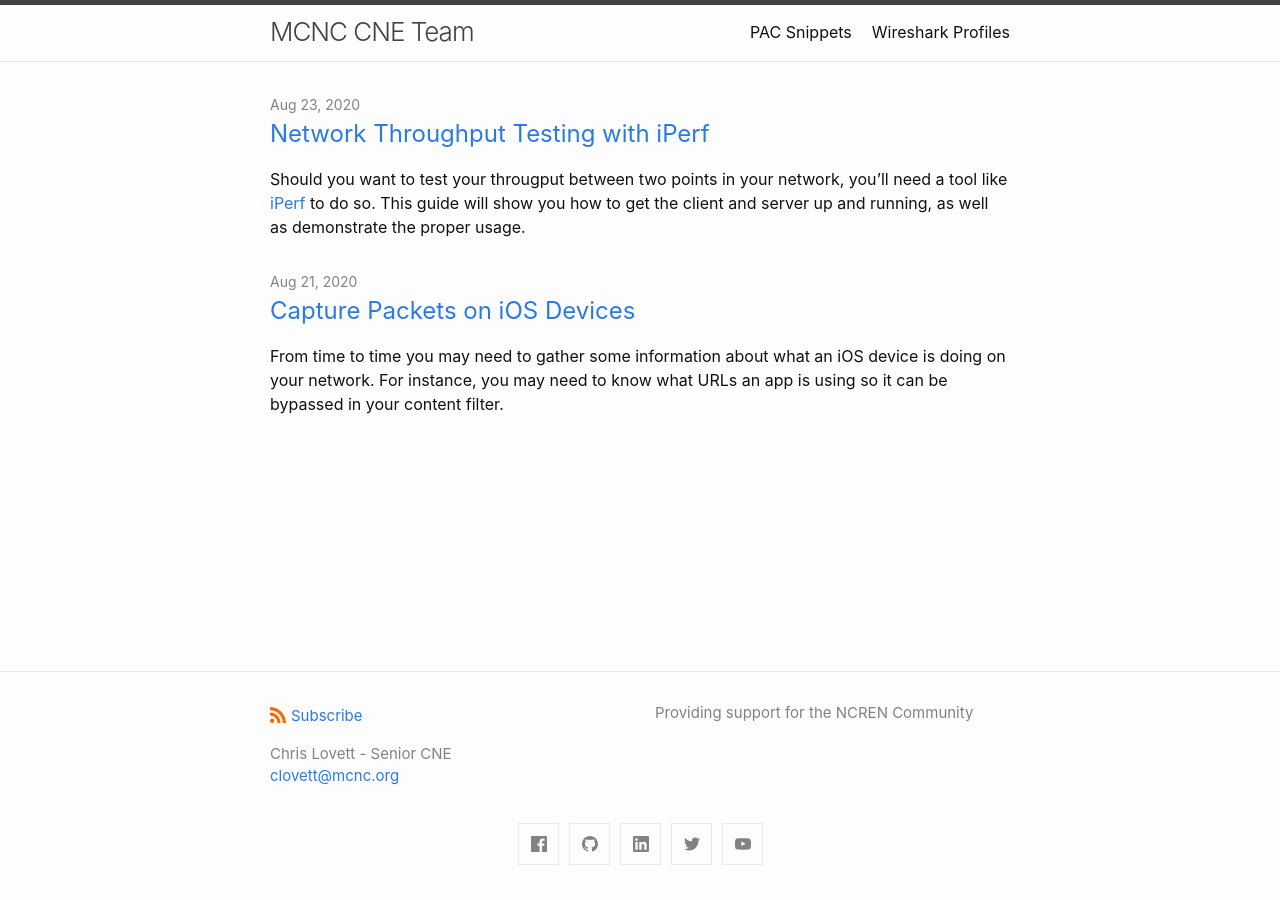
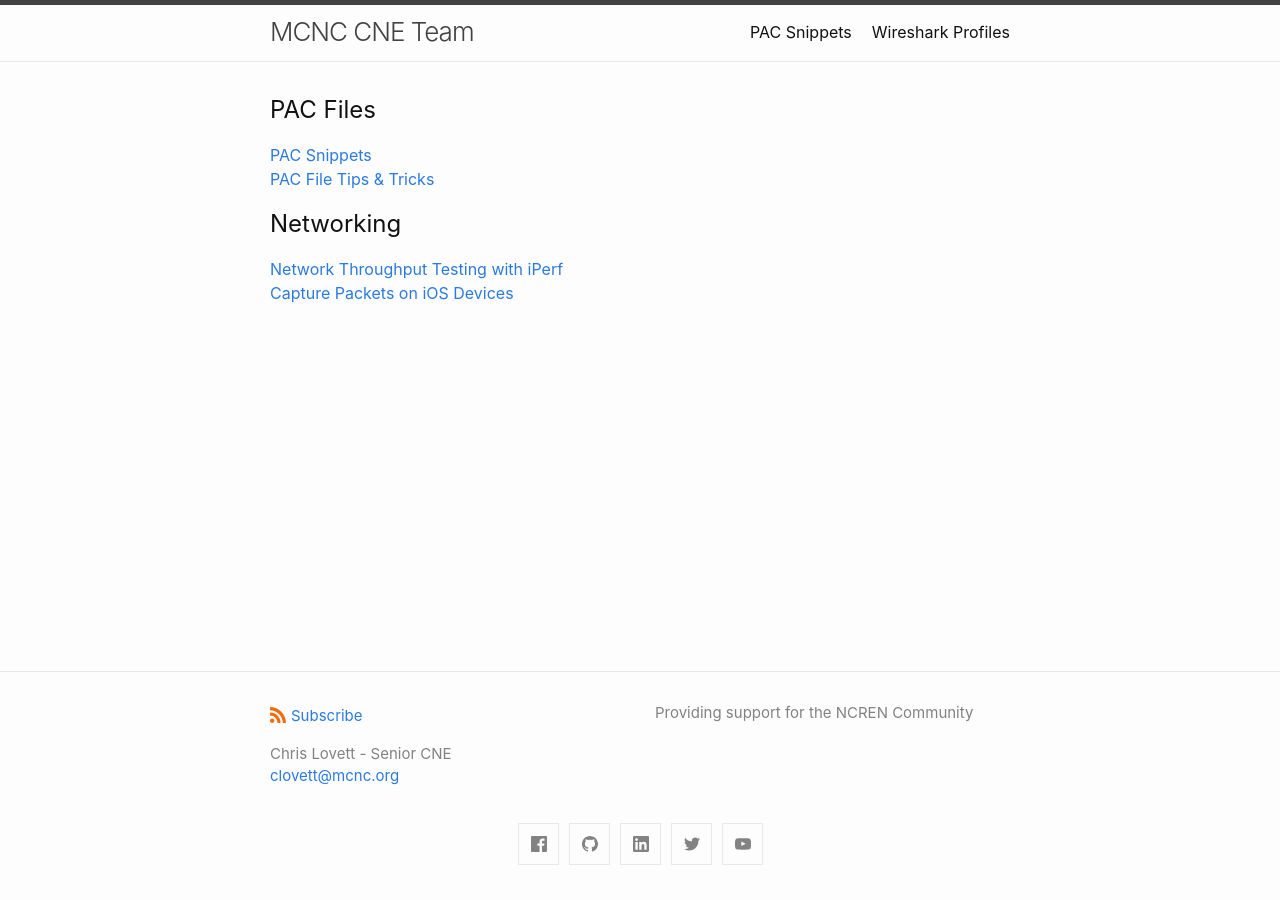
Before and after one commit to mcnc-clovett/mcnc-clovett.github.io, a Jekyll site: the page built from index.md, in a window 1280 px wide. Built offline with Jekyll 4.4.1, drawn with Linux system fonts in a browser that asks for light colours; our own code applies the rules of GitHub Pages for plain Markdown files; some of the changed lines change nothing that is shown.

Commit message:
Homepage redesign and pac tips

````diff
--- a/index.md
+++ b/index.md
@@ -5,5 +5,15 @@
 # To change the home page layout, edit the _layouts/home.html file.
 # See: https://jekyllrb.com/docs/themes/#overriding-theme-defaults
 #
-layout: home
+layout: default
 ---
+
+## PAC Files
+
+[PAC Snippets](/pacsnips/pac-file-code.html)<br>
+[PAC File Tips & Tricks](/pacfiles/pac-file-tips-n-tricks.html)<br>
+
+## Networking
+
+[Network Throughput Testing with iPerf](/networking/throughput-testing.html)<br>
+[Capture Packets on iOS Devices](/networking/ios-packet-capture.md)
--- /dev/null
+++ b/networking/ios-packet-capture.md
@@ -0,0 +1,40 @@
+---
+layout: page
+title:  "Capture Packets on iOS Devices"
+---
+From time to time you may need to gather some information about what an iOS device is doing on
+your network. For instance, you may need to know what URLs an app is using so it can be bypassed
+in your content filter.
+
+---
+
+#### **Before you begin, you need:**
+- MacBook with [Wireshark](https://www.wireshark.org/#download){:target="_blank"} & [Xcode](https://apps.apple.com/us/app/xcode/id497799835){:target="_blank"} installed
+- iOS device with cable to attach to the MacBook
+
+You'll need the UDID of you iOS device, so plug it into you MacBook and open finder. You should
+see the device in the left-hand pane. Click on it, then click on the device's description at the top.
+
+![iPadInfo](/assets/ipadinfo.png)
+
+This will display the serial number and UDID. Right click the UDID and click `Copy UDID`.
+
+![iPadInfo](/assets/ipadudid.png)
+
+Now that you have the UDID, open the Terminal app and use this command to create the interface we'll use to capture packets.
+
+```
+rvictl -s PASTE-YOUR-UDID-HERE
+```
+
+If successful, you should see your new interface on screen. In most instances, it will be `rvi0` as seen below.
+
+```
+Starting device 00000000-0000000000000000 [SUCCEEDED] with interface rvi0
+```
+
+Now open Wireshark, and you should see this new interface listed as a capture option.
+
+![iPadInfo](/assets/ipadcaptureint.png)
+
+You can now proceed as you normally would with the capture filter of your choosing.
--- /dev/null
+++ b/networking/throughput-testing.md
@@ -0,0 +1,184 @@
+---
+layout: page
+title:  "Network Throughput Testing with iPerf"
+---
+Should you want to test your througput between two points in your network, you'll need a tool like
+[iPerf](https://github.com/esnet/iperf){:target="_blank"} to do so. This guide will show you how to
+get the client and server up and running, as well as demonstrate the proper usage.
+
+When running a throughput test, you'll want to be as close as possible to the path you're testing as you can
+be. For instance, if you're testing the WAN link between your CO and a remote school, you"ll want to be just
+behind the core switch/router at each location. Avoid "obstacles" such as VoIP phones or other devices that
+could impact actual results. You'll also want to avoid running iPerf on a virtual machine, as the virtual
+networking stack will likely affect your results.
+
+---
+## iPerf3 Installation {#install}
+
+### Windows 10 / Server
+
+Visit [this page](http://files.budman.pw){:target="_blank"} and download the latest version for Windows,
+which is 3.9 as of this writing. Once the zip file is downloaded, right click the file and click Extract All.
+Follow the Windows extraction wizard and note where you've extracted the files, such as `C:\Users\<yourname>\Downloads\`.
+
+### macOS
+
+If you're on macOS, the easiest method to get iPerf is to install Homebrew by following the instructions
+[here](https://brew.sh){:target="_blank"}. Once Homebrew is installed, you'll run the following from the Terminal app:
+
+```
+$ brew install iperf3
+```
+
+### Linux
+
+On Linux, you can install iPerf right from the package manager.
+
+#### Fedora / CentOS / Redhat
+```
+$ sudo dnf install -y iperf3
+```
+
+#### Ubuntu / Debian
+```
+$ sudo apt install -y iperf3
+```
+
+## Starting Up the Server
+
+You'll likely want to run the iPerf server on a device that you can leave stationary, such as a server, workstation or
+even a laptop located in your main server room. If this will be a permanent server, assigning a static IP address will ensure
+you always know where to find it on the network.
+
+### Windows
+
+Open up cmd.exe[^1] and type the full path to the location where you extracted iPerf to earlier, using the `-s` option to
+start the server.
+
+```
+> C:\Users\mcnc\Downloads\iperf3.9_64\iperf3.exe -s
+```
+
+At this point you may see the firewall warning below. This is normal, as you need to allow access to the port on the device
+where iPerf is running. By default, this is port `5201/tcp`. Simply click `Allow access` on this warning.
+
+![Firewall Warning](/assets/iperf/iperffirewall.png)
+
+### macOS / Linux
+
+Open a terminal session, and then run iPerf with the `-s` option.
+
+```
+$ iperf3 -s
+```
+
+On macOS, you may see the following firewall warning. This is normal, as you need to allow access to the port on the device
+where iPerf is running. By default, this is port `5201/tcp`. Simply click `Allow` on this warning.
+
+![macOS](/assets/iperf/maciperffw.png)
+
+#### If you see the following output, the server is running and listening on port 5201.
+
+```
+-----------------------------------------------------------
+Server listening on 5201
+-----------------------------------------------------------
+```
+
+## Starting a Throughput Test on the Client
+
+Download or install like we covered [earlier](#install). iPerf, by default, __*sends*__ data to the server. This
+is your upload, or outbound, throughput. For the internal network, this
+may be sufficient for your tests. We'll cover the "reverse," or inbound, test in a moment.
+
+### Windows
+
+Open up cmd.exe[^1] and type the full path to the location where you extracted iPerf to earlier, using the `-c` option to
+start the throughput test. In this instance, our server is `192.168.0.10`. The test will run for 10 seconds by default,
+pushing as much data as possible.
+
+```
+> C:\Users\mcnc\Downloads\iperf3.9_64\iperf3.exe -c 192.168.0.10
+```
+
+### macOS / Linux
+
+Open a terminal session, and then run iPerf with the `-c` option to start the throughput test. In this instance,
+our server is `192.168.0.10`. The test will run for 10 seconds by default, pushing as much data as possible.
+
+```
+$ iperf3 -c 192.168.0.10
+```
+
+#### If you see the following output, the client has successfully completed the test.
+
+```
+Connecting to host 192.168.0.9, port 5201
+[  5] local 192.0.2.101 port 52985 connected to 192.168.0.9 port 5201
+[ ID] Interval           Transfer     Bitrate
+[  5]   0.00-1.00   sec   171 MBytes  1.43 Gbits/sec
+[  5]   1.00-2.00   sec   178 MBytes  1.50 Gbits/sec
+[  5]   2.00-3.00   sec   177 MBytes  1.49 Gbits/sec
+[  5]   3.00-4.00   sec   180 MBytes  1.51 Gbits/sec
+[  5]   4.00-5.00   sec   180 MBytes  1.51 Gbits/sec
+[  5]   5.00-6.00   sec   180 MBytes  1.51 Gbits/sec
+[  5]   6.00-7.00   sec   180 MBytes  1.51 Gbits/sec
+[  5]   7.00-8.00   sec   180 MBytes  1.51 Gbits/sec
+[  5]   8.00-9.00   sec   180 MBytes  1.51 Gbits/sec
+[  5]   9.00-10.00  sec   180 MBytes  1.51 Gbits/sec
+- - - - - - - - - - - - - - - - - - - - - - - - -
+[ ID] Interval           Transfer     Bitrate
+[  5]   0.00-10.00  sec  1.74 GBytes  1.50 Gbits/sec                  sender
+[  5]   0.00-10.00  sec  1.74 GBytes  1.50 Gbits/sec                  receiver
+
+iperf Done.
+```
+
+In this example, the client has __*sent*__ 1.74 GB of data to the server at a rate of 1.50 Gbits/sec
+
+## Performing the test in "Reverse"
+
+You may have a need to perform the test __*recieving*__ traffic from the server to the client. This would be considered
+a download, or inbound test. To do this, we append the `-R` option to the command, as demonstrated below.
+
+```
+$ iperf3 -c 192.168.0.10 -R
+Connecting to host 192.168.0.9, port 5201
+Reverse mode, remote host 192.168.0.9 is sending
+[  5] local 192.0.2.101 port 52999 connected to 192.168.0.9 port 5201
+[ ID] Interval           Transfer     Bitrate
+[  5]   0.00-1.01   sec  14.4 MBytes   119 Mbits/sec
+[  5]   1.01-2.00   sec   310 MBytes  2.63 Gbits/sec
+[  5]   2.00-3.00   sec   394 MBytes  3.31 Gbits/sec
+[  5]   3.00-4.00   sec   461 MBytes  3.87 Gbits/sec
+[  5]   4.00-5.00   sec   438 MBytes  3.68 Gbits/sec
+[  5]   5.00-6.00   sec   473 MBytes  3.97 Gbits/sec
+[  5]   6.00-7.00   sec   449 MBytes  3.77 Gbits/sec
+[  5]   7.00-8.00   sec   467 MBytes  3.91 Gbits/sec
+[  5]   8.00-9.00   sec   377 MBytes  3.16 Gbits/sec
+[  5]   9.00-10.00  sec   392 MBytes  3.28 Gbits/sec
+- - - - - - - - - - - - - - - - - - - - - - - - -
+[ ID] Interval           Transfer     Bitrate
+[  5]   0.00-10.01  sec  3.69 GBytes  3.16 Gbits/sec                  sender
+[  5]   0.00-10.00  sec  3.69 GBytes  3.17 Gbits/sec                  receiver
+
+iperf Done.
+```
+
+## Performing a Test Through Your Firewall
+
+If you are a member of the NCREN Community and need to perform an iPerf test through your firewall, contact
+[MCNC Support](https://www.mcnc.org/support){:target="_blank"}. Performing an outbound test from a client behind
+your firewall will require an entry in the inside ACL[^2] on your firewall for port 5201/tcp. Likewise, an inbound
+test will require a NAT[^3] between an external address and your client device. You will also need to allow port
+201/tcp inbound to the client with an entry in the outside ACL on the firewall as well.
+
+<br>
+<br>
+<br>
+
+---
+#### Footnotes
+[^1]: Hold the `Windows key` on the keyboard and press `R`. Type `cmd.exe` in the `Run` window, then press enter.
+[^2]: [Access Control Entry](https://en.wikipedia.org/wiki/Access-control_list){:target="_blank"}
+[^3]: [Network Address Translation](https://en.wikipedia.org/wiki/Network_address_translation){:target="_blank"}
--- /dev/null
+++ b/pacfiles/pac-file-tips-n-tricks.md
@@ -0,0 +1,97 @@
+---
+layout: page
+title:  "PAC File Tips & Tricks"
+---
+Lets try to clear up some common questions and issues with PAC files
+
+---
+
+## Understand what the "url" and "host" variables are
+
+You will always see the following on the top line of a PAC file
+
+```js
+function FindProxyForURL(url, host) {
+```
+
+Most schools districts are using Chrome, so we'll cover what Chrome feeds to the `url` and `host` variables.
+Using the example of `https://www.example.com/some/path`, these two variables will hold the following values:
+
+```
+url  = https://www.example.com/
+host = www.example.com
+```
+Notice the path is not included in either variable. This is due to
+[Google making a decision](https://chromium.googlesource.com/chromium/src/+/HEAD/net/docs/proxy.md#Arguments-passed-to-FindProxyForURL_in-PAC-scripts){:target="_blank"} to remove this path information due to "security concerns." Using URL path information in a PAC
+file will have negative results on Chrome clients.
+
+---
+## Dots are NOT wildcard characters
+
+In Zscaler, preceeding dots such as the one in `.example.com`, are typically used as wildcard characters. In PAC files, this isn't the case. Dots are simply dots, therefore `.example.com` does NOT match `example.com`. It does match `www.example.com`, however. So here are some things to note:
+
+### When matching a subdomain
+
+Typically, when you are matching a subdomain, you want to match it specifically. When matching `subdomain.example.com`
+you'll use the following:
+
+```js
+if (dnsDomainIs(host, "subdomain.example.com")) return "DIRECT"; // good example
+```
+
+If you add a preceeding dot to this hostname, it will not match due to the full `.subdomain.example.com` string not being in
+the `host` variable. For example, the following will **not** match `subdomain.example.com`:
+
+```js
+if (dnsDomainIs(host, ".subdomain.example.com")) return "DIRECT"; //bad example
+```
+
+### When matching a domain without a subdomain
+
+When matching a domain that has no subdomain, you'll have to leave off the preceeding dot, like so:
+
+```js
+if (dnsDomainIs(host, "example.com")) return "DIRECT";
+```
+
+Keep in mind that this may open up problems, such as a site like `xxxexample.com`, which would definitely be a problem.
+Technically, this entry would also match `www.example.com`.
+
+### How to eliminate the "dot, no dot" issue
+
+If you add a preceeding dot to the `host` variable at the top of the PAC file, you will only need the `.example.com` entries.
+For example:
+
+```js
+function FindProxyForURL(url, host) {
+    host = "."+host.toLowerCase()
+```
+
+This will make the host variable for `www.example.com` & `example.com` look like the following respectively:
+
+```
+host = .www.example.com
+host = .example.com
+```
+
+So as you can see, the following rule would match either example:
+
+```js
+if (dnsDomainIs(host, ".example.com")) return "DIRECT";
+```
+
+And this rule would still match the subdomain rule, if you need to be specific:
+
+```js
+if (dnsDomainIs(host, "www.example.com")) return "DIRECT";
+```
+
+#### Alternative resolution to the "no dot" issue
+
+You can also use regular expressions, also known as regex, to match domains without matching potentially bad sites.
+This is only recommended if you have indepth knowledge of regex. For example to match `example.com` and not `xxxemaple.com`,
+you would use the following:
+
+```js
+if (/^example.com$/.test(host)) return "DIRECT";
+```
````
